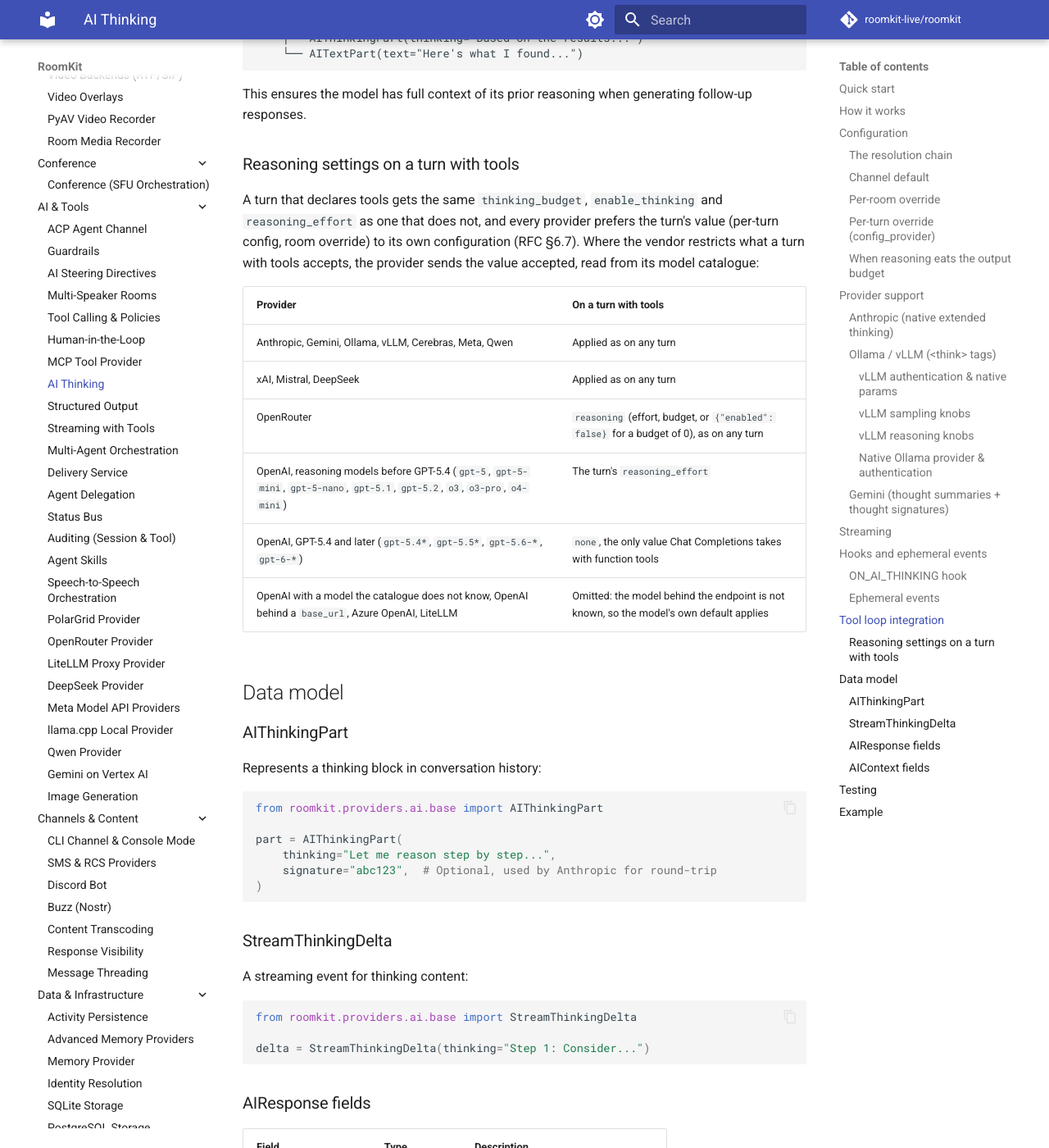
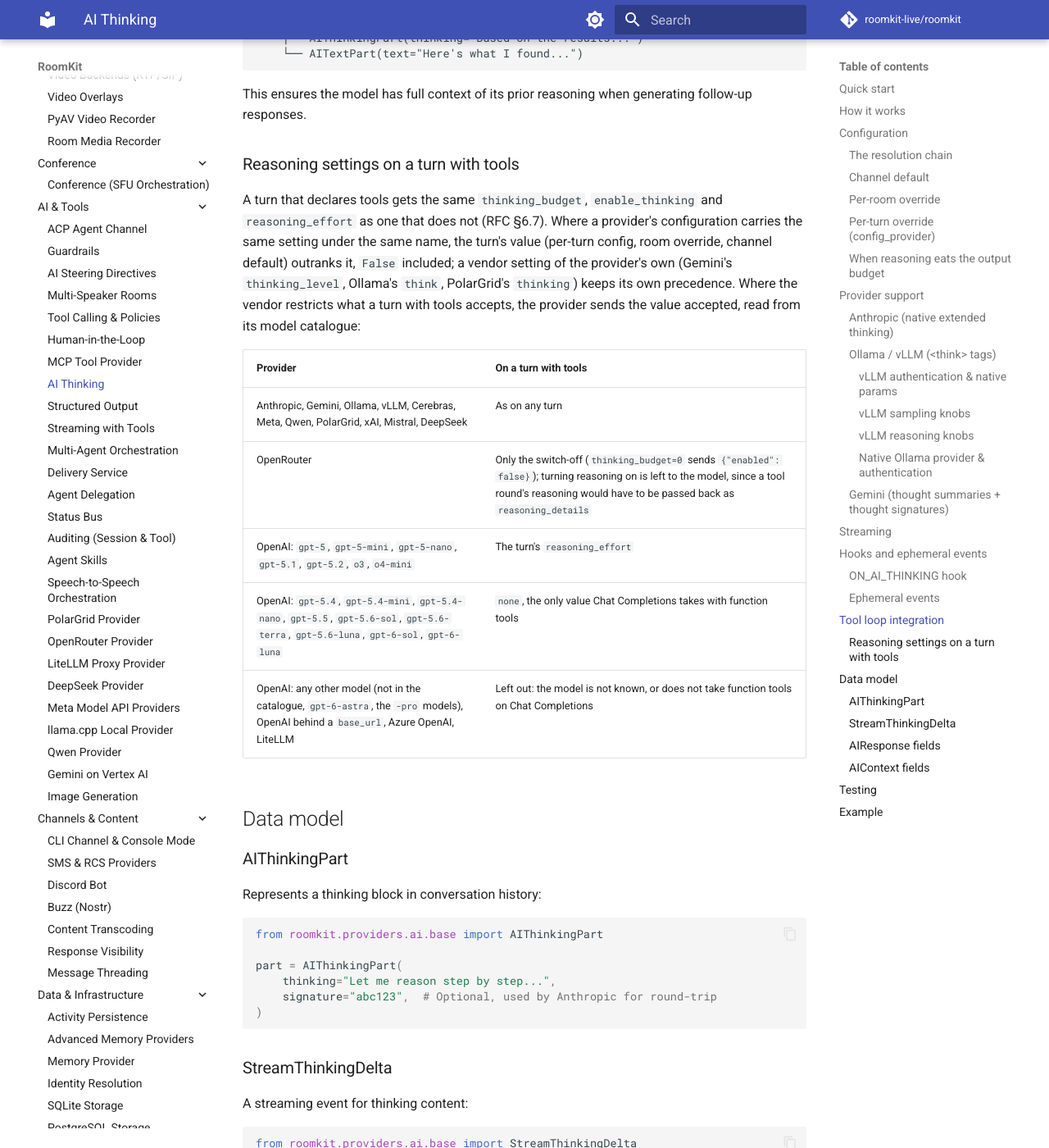
Before and after one commit to roomkit-live/roomkit-docs, an MkDocs documentation site: the page built from docs/guides/ai-thinking.md, in a window 1280 px wide and 1400 px high, scrolled down 9067 px. Shown: the whole window at 82% size. Built offline with MkDocs 1.6.1 and Material for MkDocs 9.7.7, drawn with Linux system fonts in a browser that asks for light colours; comment, search, counter and statistics services are not loaded.

Commit message:
docs(ai): which models take which effort with tools, OpenRouter's switch-off, and the same-name precedence, per review (RMK-319)

```diff
--- a/docs/guides/ai-thinking.md
+++ b/docs/guides/ai-thinking.md
@@ -424,19 +424,20 @@ This ensures the model has full context of its prior reasoning when generating f
 ### Reasoning settings on a turn with tools
 
 A turn that declares tools gets the same `thinking_budget`, `enable_thinking`
-and `reasoning_effort` as one that does not, and every provider prefers the
-turn's value (per-turn config, room override) to its own configuration
-(RFC §6.7). Where the vendor restricts what a turn with tools accepts, the
+and `reasoning_effort` as one that does not (RFC §6.7). Where a provider's
+configuration carries the same setting under the same name, the turn's value
+(per-turn config, room override, channel default) outranks it, `False`
+included; a vendor setting of the provider's own (Gemini's `thinking_level`,
+Ollama's `think`, PolarGrid's `thinking`) keeps its own precedence. Where the vendor restricts what a turn with tools accepts, the
 provider sends the value accepted, read from its model catalogue:
 
 | Provider | On a turn with tools |
 |---|---|
-| Anthropic, Gemini, Ollama, vLLM, Cerebras, Meta, Qwen | Applied as on any turn |
-| xAI, Mistral, DeepSeek | Applied as on any turn |
-| OpenRouter | `reasoning` (effort, budget, or `{"enabled": false}` for a budget of 0), as on any turn |
-| OpenAI, reasoning models before GPT-5.4 (`gpt-5`, `gpt-5-mini`, `gpt-5-nano`, `gpt-5.1`, `gpt-5.2`, `o3`, `o3-pro`, `o4-mini`) | The turn's `reasoning_effort` |
-| OpenAI, GPT-5.4 and later (`gpt-5.4*`, `gpt-5.5*`, `gpt-5.6-*`, `gpt-6-*`) | `none`, the only value Chat Completions takes with function tools |
-| OpenAI with a model the catalogue does not know, OpenAI behind a `base_url`, Azure OpenAI, LiteLLM | Omitted: the model behind the endpoint is not known, so the model's own default applies |
+| Anthropic, Gemini, Ollama, vLLM, Cerebras, Meta, Qwen, PolarGrid, xAI, Mistral, DeepSeek | As on any turn |
+| OpenRouter | Only the switch-off (`thinking_budget=0` sends `{"enabled": false}`); turning reasoning on is left to the model, since a tool round's reasoning would have to be passed back as `reasoning_details` |
+| OpenAI: `gpt-5`, `gpt-5-mini`, `gpt-5-nano`, `gpt-5.1`, `gpt-5.2`, `o3`, `o4-mini` | The turn's `reasoning_effort` |
+| OpenAI: `gpt-5.4`, `gpt-5.4-mini`, `gpt-5.4-nano`, `gpt-5.5`, `gpt-5.6-sol`, `gpt-5.6-terra`, `gpt-5.6-luna`, `gpt-6-sol`, `gpt-6-luna` | `none`, the only value Chat Completions takes with function tools |
+| OpenAI: any other model (not in the catalogue, `gpt-6-astra`, the `-pro` models), OpenAI behind a `base_url`, Azure OpenAI, LiteLLM | Left out: the model is not known, or does not take function tools on Chat Completions |
 
 ## Data model
 
```
Also changed, not shown: docs/api/providers-ai.md (+9 -7 lines), docs/guides/openrouter.md (+1 -1 lines).
